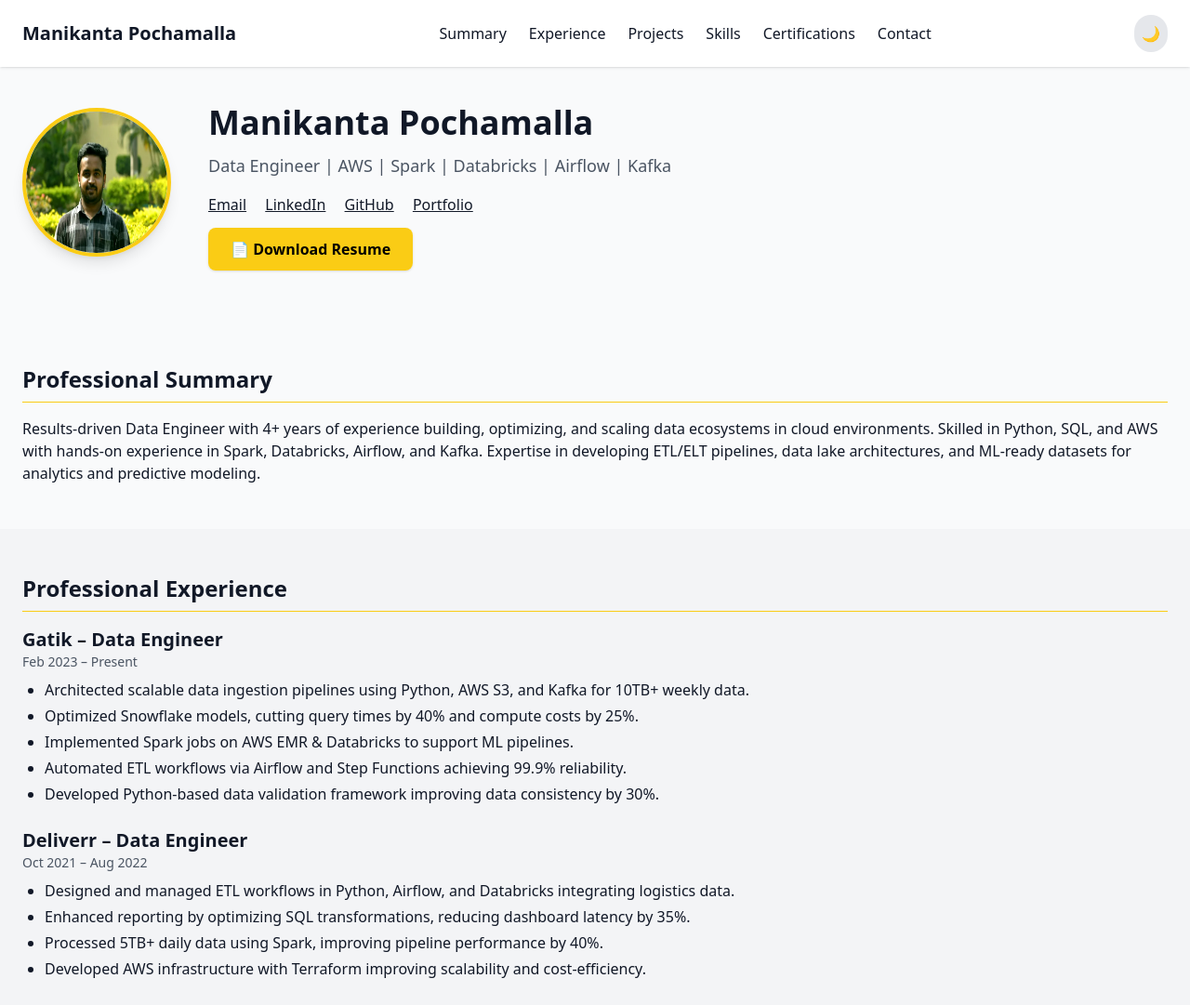
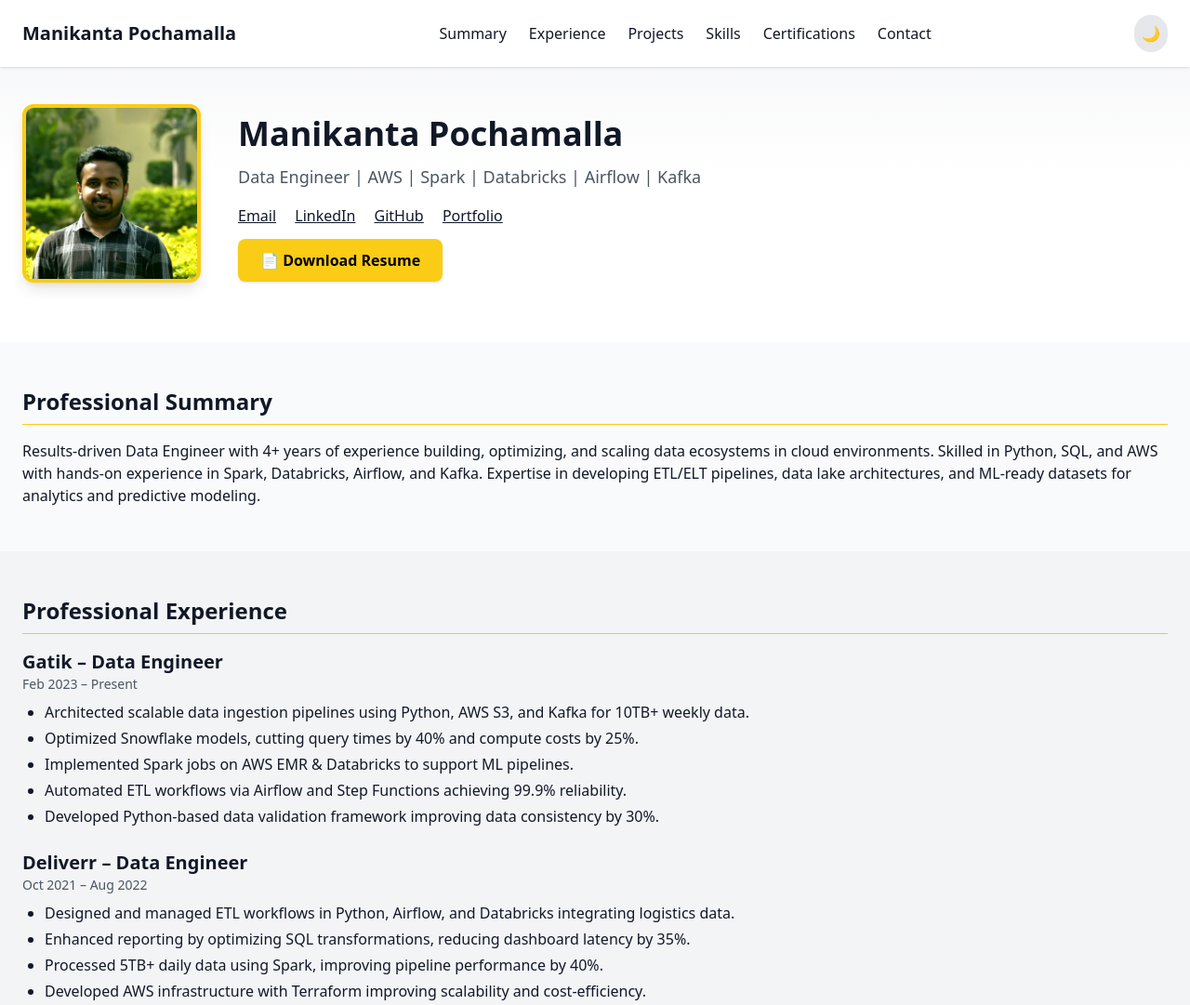
Before and after one commit to Mani88888/manikanta-portfolio, a plain HTML site: page index.html in a window 1280 px wide. Shown: the top 1081 px of the page at 93% size. Drawn offline with nearby package versions, Linux system fonts and the light colour scheme.

Commit message:
Update hero section with new styles and layout

```diff
--- a/index.html
+++ b/index.html
@@ -42,13 +42,22 @@
   </nav>
 
   <!-- Hero Section -->
-  <header class="pt-28 pb-16 fade-in">
+  <!-- Hero Section -->
+<header class="pt-28 pb-16 fade-in bg-gradient-to-b from-gray-100 via-white to-white dark:from-gray-800 dark:via-gray-900 dark:to-gray-900">
   <div class="container mx-auto px-6 flex flex-col md:flex-row items-center md:space-x-10 text-center md:text-left">
+
+    <!-- Square cropped photo with responsive zoom -->
+    <div class="w-44 h-44 md:w-48 md:h-48 overflow-hidden shadow-lg border-4 border-yellow-400 mb-6 md:mb-0 transition-transform duration-500 hover:scale-105 rounded-xl">
       <img src="20250510_135248_optimized.webp" alt="Manikanta Pochamalla"
-           class="w-40 h-40 rounded-full shadow-lg border-4 border-yellow-400 mb-6 md:mb-0 transition-transform duration-500 hover:scale-105">
+           class="w-full h-full object-cover object-top md:object-center transform scale-110 md:scale-100 transition-all duration-700">
+    </div>
+
+    <!-- Text content -->
     <div>
       <h2 class="text-4xl font-bold">Manikanta Pochamalla</h2>
-        <p class="text-lg mt-3 text-gray-600 dark:text-gray-300">Data Engineer | AWS | Spark | Databricks | Airflow | Kafka</p>
+      <p class="text-lg mt-3 text-gray-600 dark:text-gray-300">
+        Data Engineer | AWS | Spark | Databricks | Airflow | Kafka
+      </p>
       <div class="mt-4 space-x-4">
         <a href="mailto:manikantapochamalla85@gmail.com" class="underline hover:text-yellow-400">Email</a>
         <a href="https://linkedin.com/in/manikanta-pochamalla" target="_blank" class="underline hover:text-yellow-400">LinkedIn</a>
@@ -64,6 +73,7 @@
     </div>
   </div>
 </header>
+
 
   <!-- Summary -->
   <section id="summary" class="py-12 fade-in">
```
Lines whose indentation alone changed are shown as unchanged.
